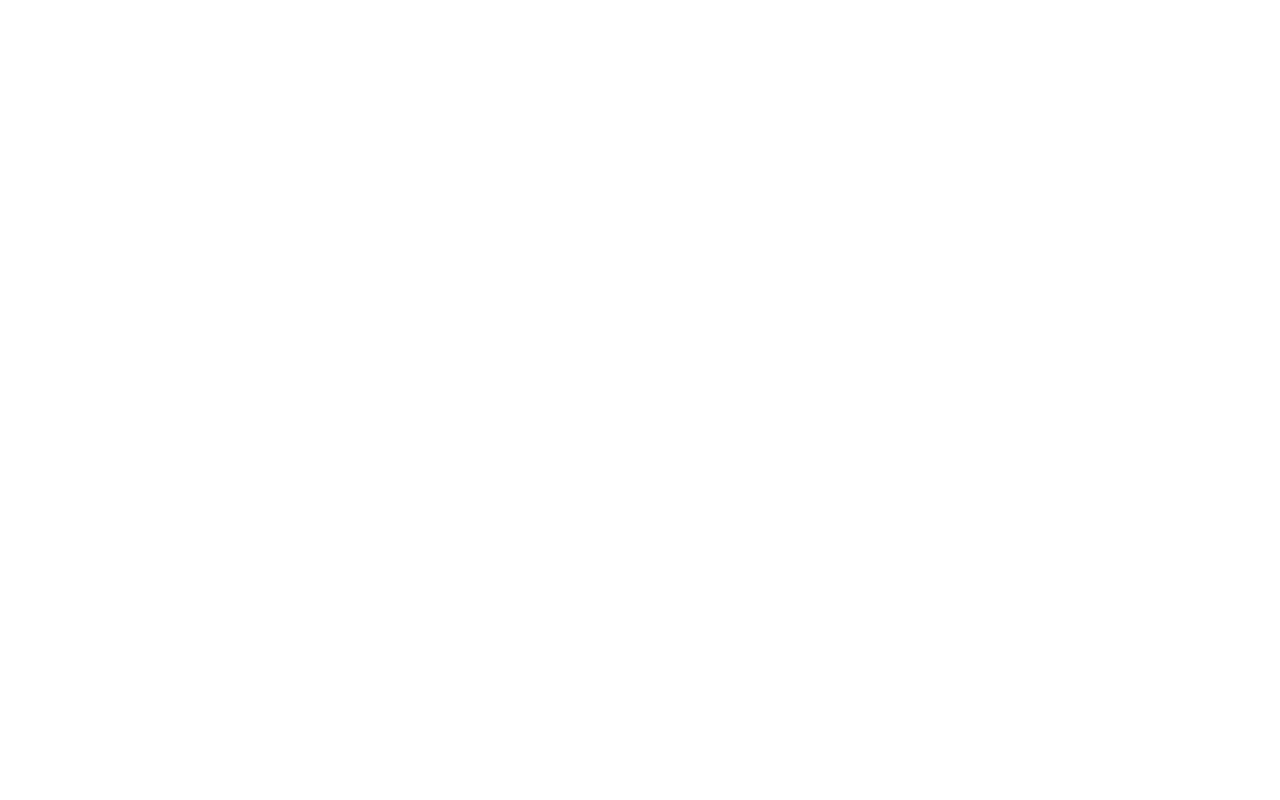
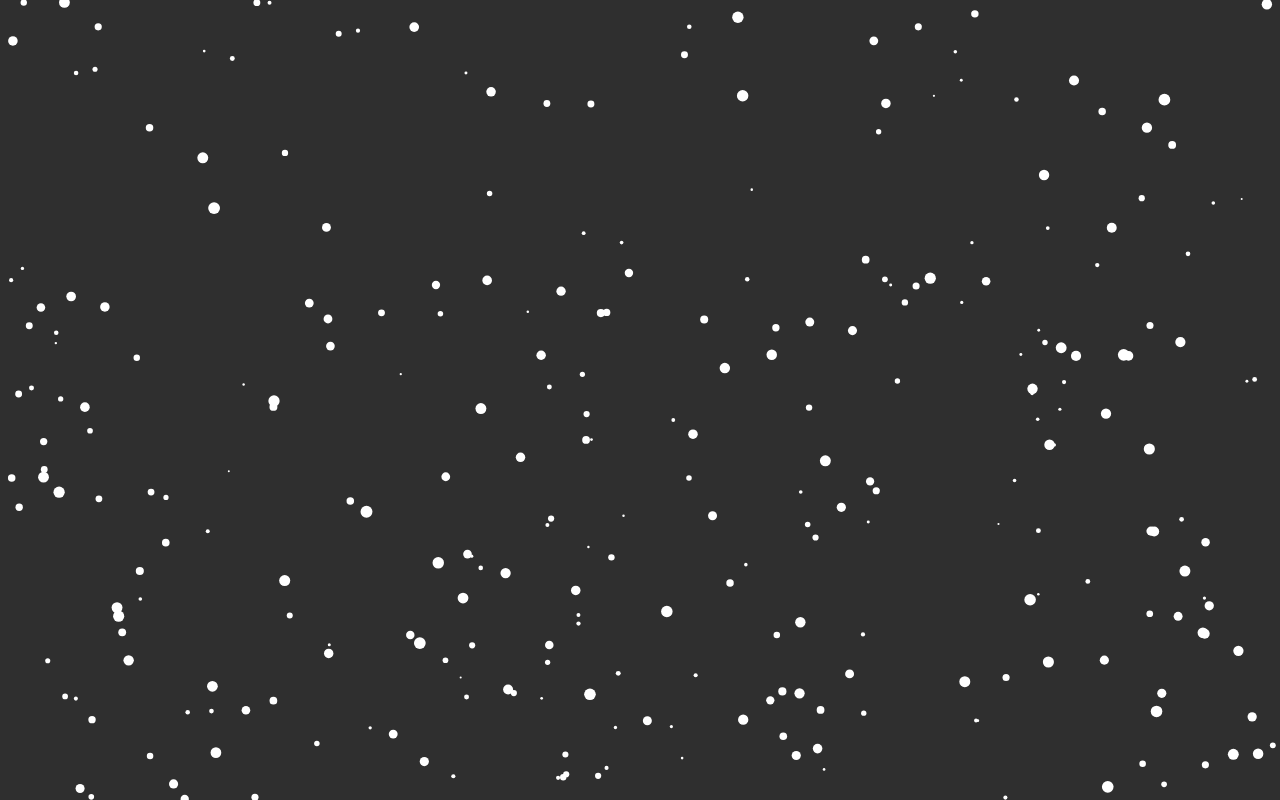
Before and after one commit to gitusergb/Animation_mini_projects, a plain HTML site: page snow fall/index.html in a window 1280 px wide. Drawn offline with Linux system fonts and the light colour scheme.

Commit message:
snow fall using canvas

```diff
--- a/snow fall/index.html
+++ b/snow fall/index.html
@@ -5,8 +5,80 @@
     <meta http-equiv="X-UA-Compatible" content="IE=edge">
     <meta name="viewport" content="width=device-width, initial-scale=1.0">
     <title>snow fall</title>
+    <style>
+        body {
+  background-color: #2f2f2f;
+}
+
+
+#snowfall {
+  position: fixed;
+  top: 0;
+  left: 0;
+  width: 100%;
+  height: 100%;
+}
+    </style>
 </head>
 <body>
+    <canvas id="snowfall"></canvas>
 
 </body>
 </html>
+<script>
+
+const canvas = document.getElementById('snowfall');
+const ctx = canvas.getContext('2d');
+
+canvas.width = window.innerWidth;
+canvas.height = window.innerHeight;
+
+let snowflakes = [];
+
+function Snowflake() {
+  this.x = Math.random() * canvas.width;
+  this.y = -50;
+  this.radius = Math.random() * 5 + 1;
+  this.speed = Math.random() * 5 + 1;
+  this.wind = (Math.random() - 0.5) * 0.5;
+}
+
+Snowflake.prototype.update = function() {
+  this.x += this.wind;
+  this.y += this.speed;
+  if (this.y > canvas.height) {
+    this.y = -50;
+    this.x = Math.random() * canvas.width;
+  }
+}
+
+Snowflake.prototype.draw = function() {
+  ctx.beginPath();
+  ctx.arc(this.x, this.y, this.radius, 0, Math.PI * 2);
+  ctx.fillStyle = "white";
+  ctx.fill();
+}
+
+function createSnowflakes() {
+  for (let i = 0; i < 300; i++) {
+    snowflakes.push(new Snowflake());
+  }
+}
+
+function animate() {
+  requestAnimationFrame(animate);
+  ctx.clearRect(0, 0, canvas.width, canvas.height);
+  for (let i = 0; i < snowflakes.length; i++) {
+    snowflakes[i].update();
+    snowflakes[i].draw();
+  }
+}
+
+createSnowflakes();
+animate();
+
+
+
+
+
+</script>
```
